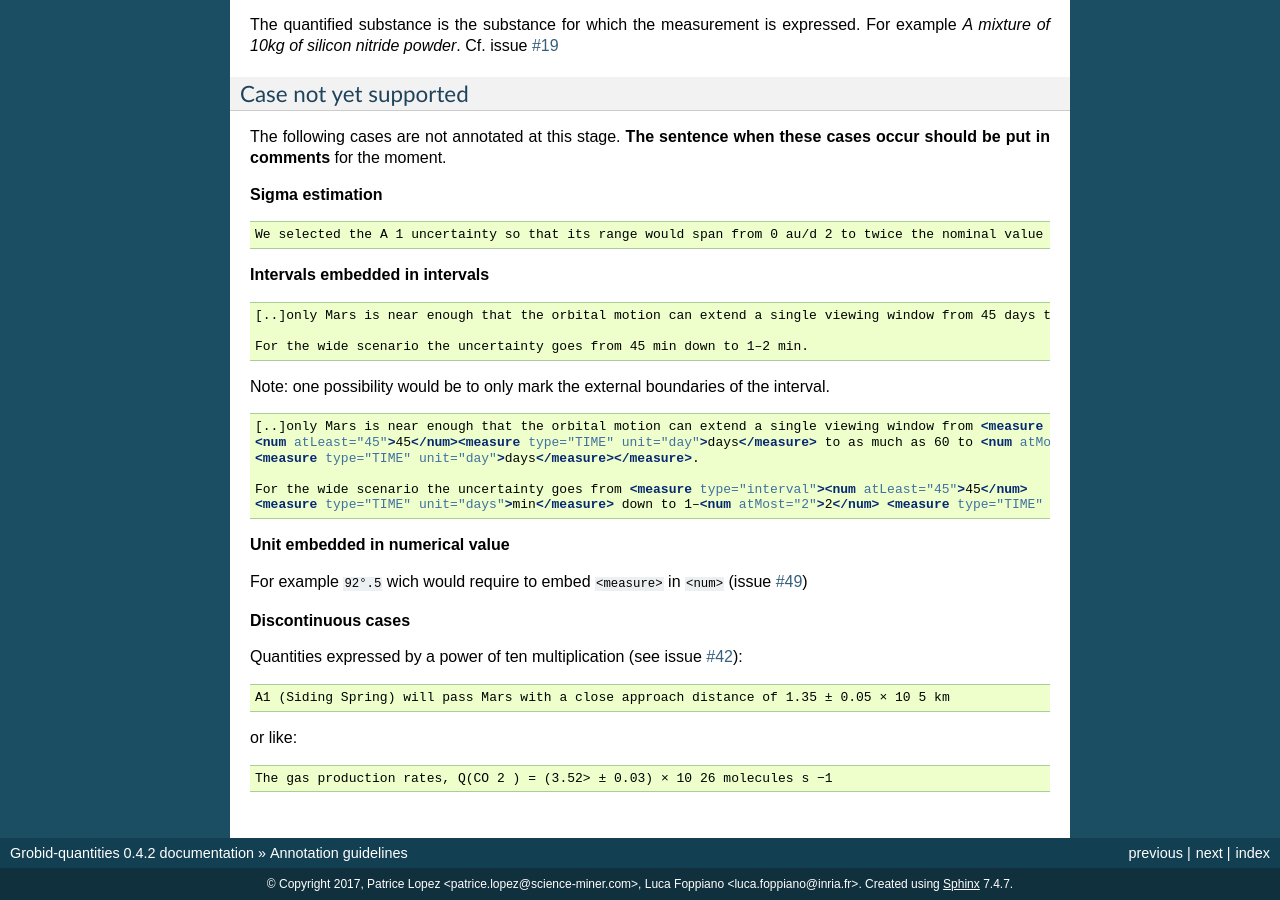
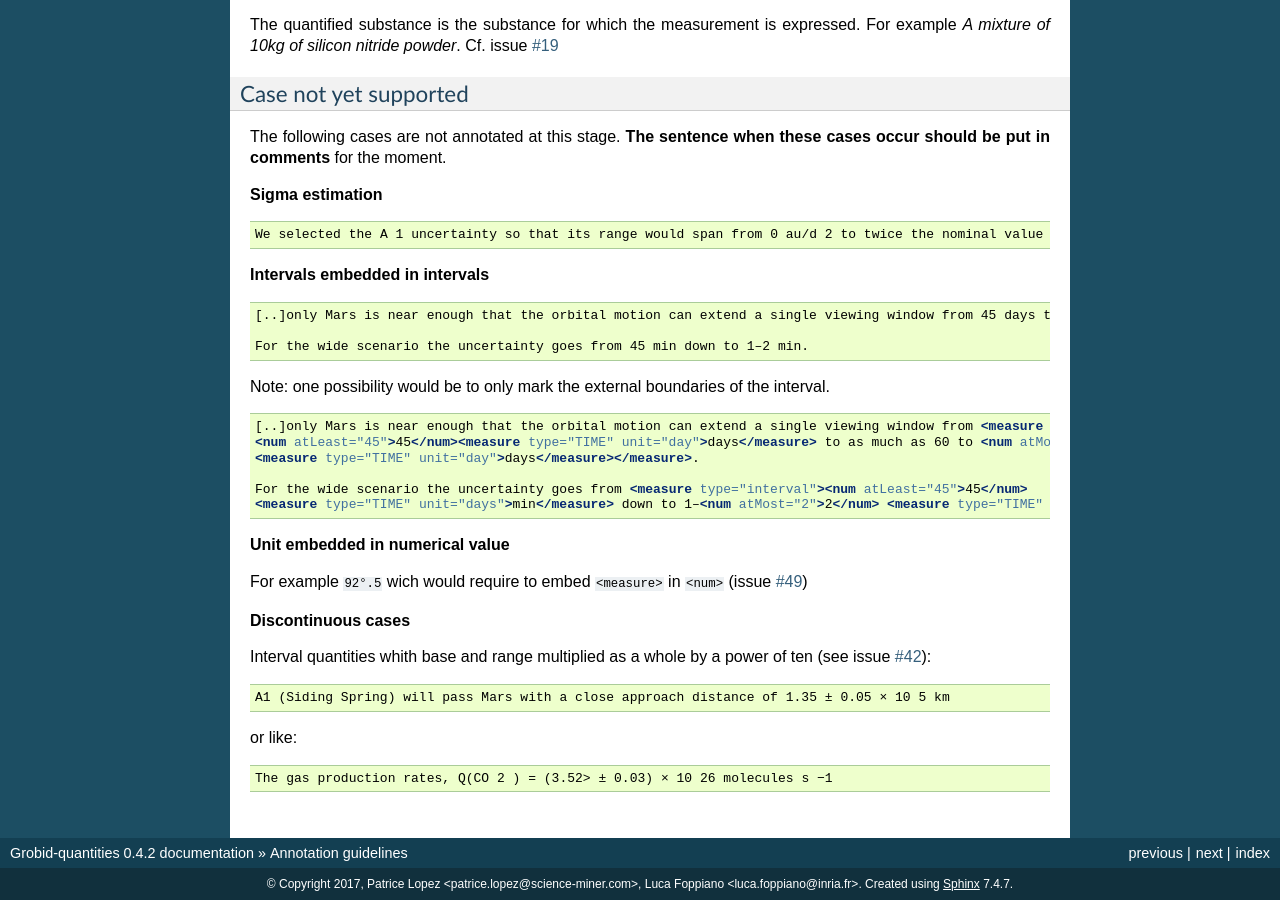
Before and after one commit to lfoppiano/grobid-quantities, a Sphinx documentation site: the page built from doc/guidelines.rst, in a window 1280 px wide and 900 px high, scrolled down 5372 px. Built offline with Sphinx 7.4.7, drawn with Linux system fonts in a browser that asks for light colours.

Commit message:
small correction in doc

```diff
--- a/doc/guidelines.rst
+++ b/doc/guidelines.rst
@@ -359,7 +359,7 @@ For example ``92°.5`` wich would require to embed ``<measure>`` in ``<num>`` (i
 
 **Discontinuous cases**
 
-Quantities expressed by a power of ten multiplication (see issue `#42 <https://github.com/kermitt2/grobid-quantities/issues/42>`_):
+Interval quantities whith base and range multiplied as a whole by a power of ten (see issue `#42 <https://github.com/kermitt2/grobid-quantities/issues/42>`_):
 
 .. code-block:: xml
 
```
